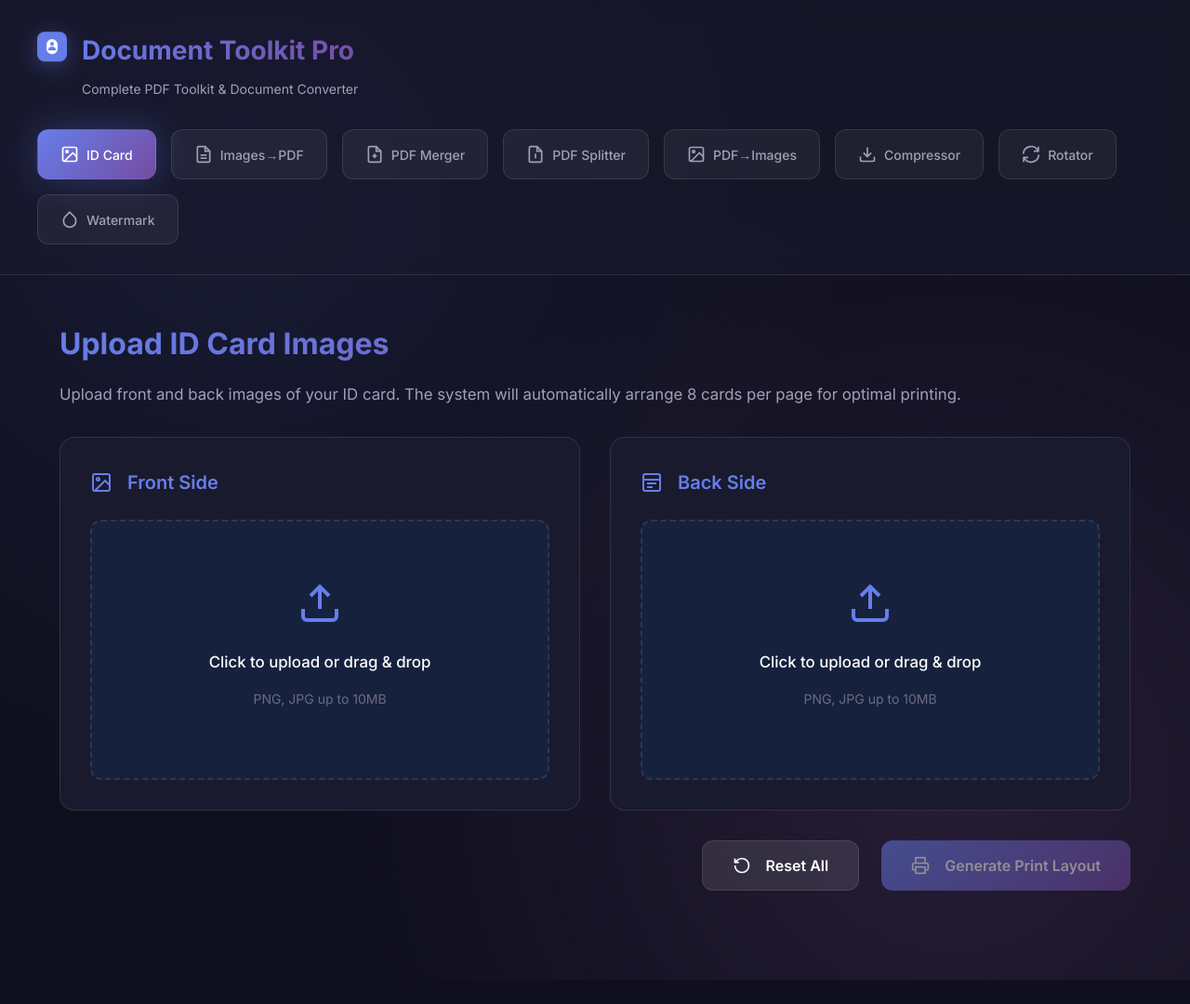
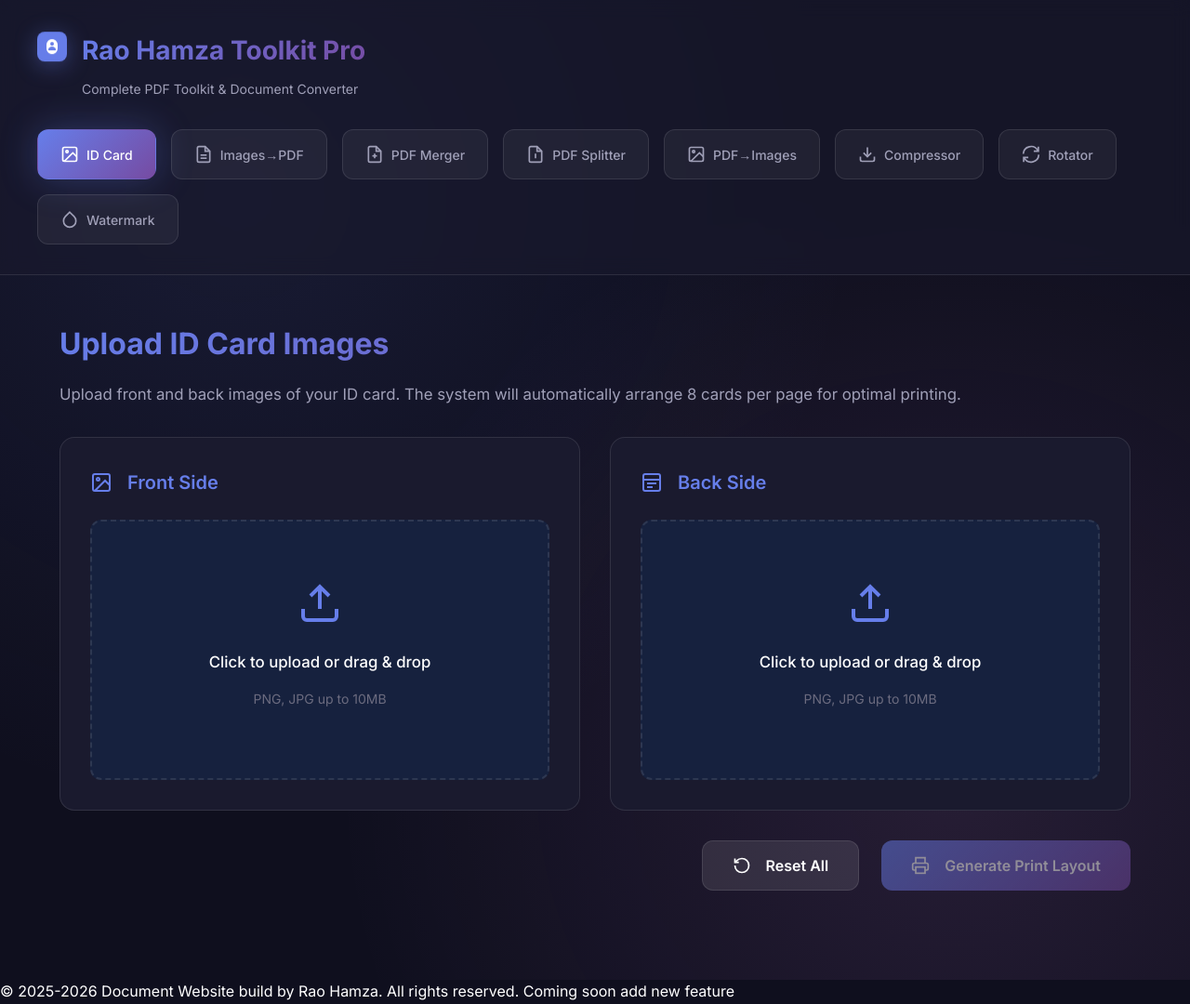
Before and after one commit to RaoHamza6/printer, a plain HTML site: page index.html in a window 1280 px wide. Shown: the whole page at 93% size. Before the commit the page ends 1054 px from the top, so only its background shows below. Drawn offline with nearby package versions, Linux system fonts and the light colour scheme; a script that the page names is missing.

Commit message:
Update index.html

```diff
--- a/index.html
+++ b/index.html
@@ -5,7 +5,7 @@
     <meta charset="UTF-8">
     <meta name="viewport" content="width=device-width, initial-scale=1.0">
     <meta name="description" content="Professional Document Toolkit - PDF Tools & Document Converter">
-    <title>Document Toolkit Pro | PDF Tools & Document Converter</title>
+    <title>Rao Hamza Toolkit Pro | PDF Tools & Document Converter</title>
     <link rel="preconnect" href="https://fonts.googleapis.com">
     <link rel="preconnect" href="https://fonts.gstatic.com" crossorigin>
     <link href="https://fonts.googleapis.com/css2?family=Inter:wght@300;400;500;600;700&display=swap" rel="stylesheet">
@@ -34,7 +34,7 @@
                             </linearGradient>
                         </defs>
                     </svg>
-                    <h1>Document Toolkit Pro</h1>
+                    <h1>Rao Hamza Toolkit Pro</h1>
                 </div>
                 <p class="tagline">Complete PDF Toolkit & Document Converter</p>
 
@@ -555,5 +555,7 @@
     <!-- Main Script -->
     <script src="script.js"></script>
 </body>
-
+<footer>
+    <p>&copy; 2025-2026 Document Website build by Rao Hamza. All rights reserved. Coming soon add new feature</p>
+</footer>
 </html>
```
